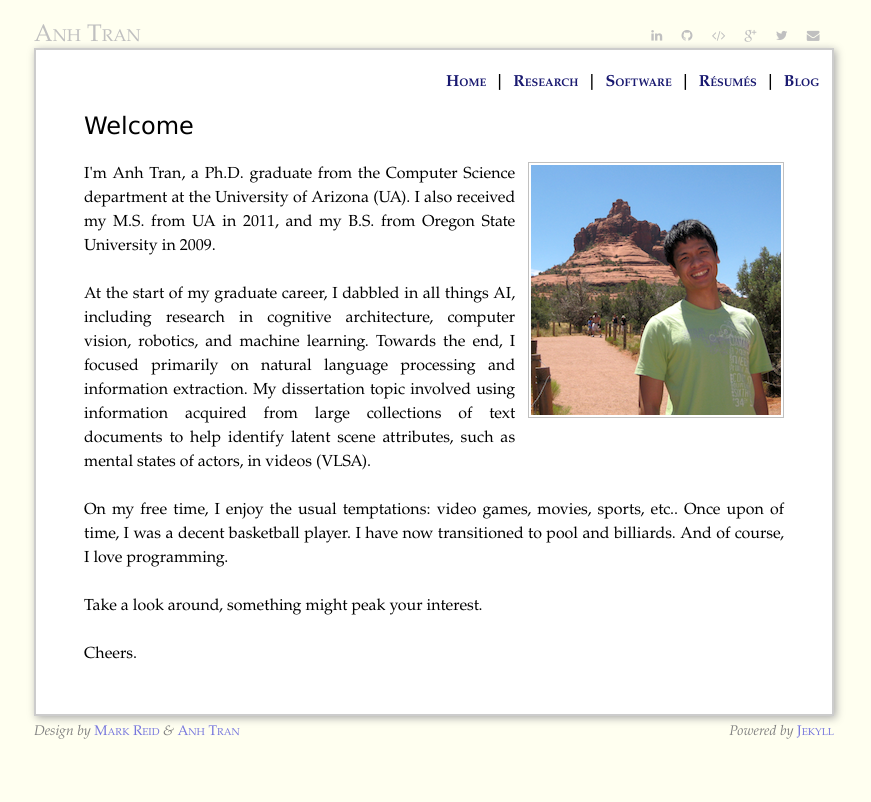
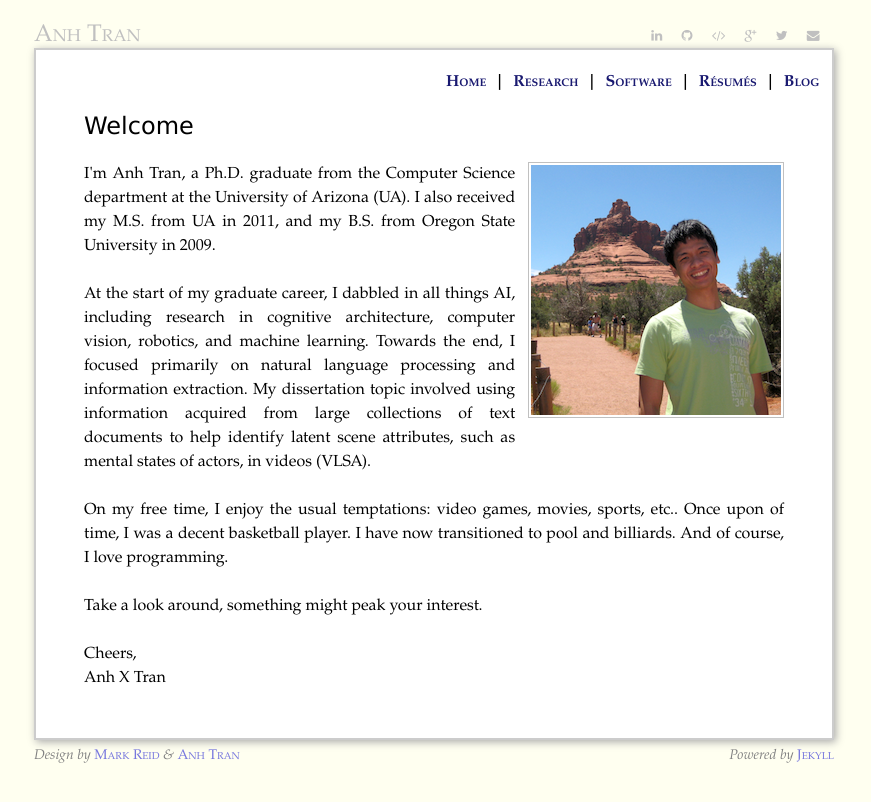
Before and after one commit to trananh/trananh.github.io, a Jekyll site: the page built from index.html, in a window 1280 px wide. Shown: the top 802 px of the page, without its empty margins (206-1077 px from the left). Built offline with Jekyll 4.4.1, drawn with Linux system fonts in a browser that asks for light colours; nearby versions of some CDN libraries.

Commit message:
Added name.

```diff
--- a/index.html
+++ b/index.html
@@ -13,7 +13,7 @@ title: anh tran
 
     <p>I'm <span itemprop="givenName">Anh</span> <span itemprop="familyName">Tran</span>,
         a <span itemprop="jobTitle">Ph.D. graduate</span> from the Computer Science department at the
-        <span itemprop="affiliation" itemprop="alumniOf">University of Arizona</span>
+        <span itemprop="affiliation">University of Arizona</span>
         (UA). I also received my M.S. from UA in 2011, and my B.S. from
         <span itemprop="alumniOf">Oregon State University</span> in 2009.
     </p>
@@ -30,7 +30,9 @@ title: anh tran
         of course, I love programming.</p>
     <p>Take a look around, something might peak your interest.</p>
 
-    <p>Cheers.</p>
+    <p>Cheers,<br/>
+    <span itemprop="name">Anh X Tran</span>
+    </p>
 
     <meta itemprop="url" content="{{ site.url }}{{ page.url }}">
 
```
